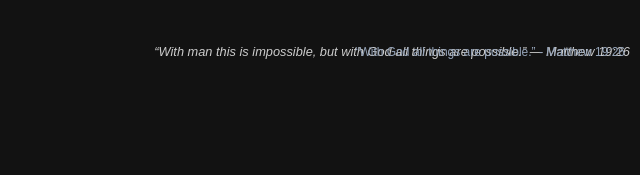
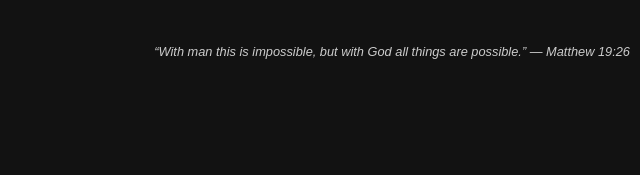
Before and after one commit to Skhotheni24/donation-site, a website: page index.html in a window 1280 px wide. Shown: the part 731-906 px from the top of the page, 640-1280 px from the left. Drawn offline with Linux system fonts and the light colour scheme.

Commit message:
Update index.html

```diff
--- a/index.html
+++ b/index.html
@@ -145,5 +145,5 @@
   “With man this is impossible, but with God all things are possible.” — Matthew 19:26
 </div>
 
-<div class="scripture">“With God all things are possible.” - Matthew 19:26</div></body>
+</body>
 </html>
```
